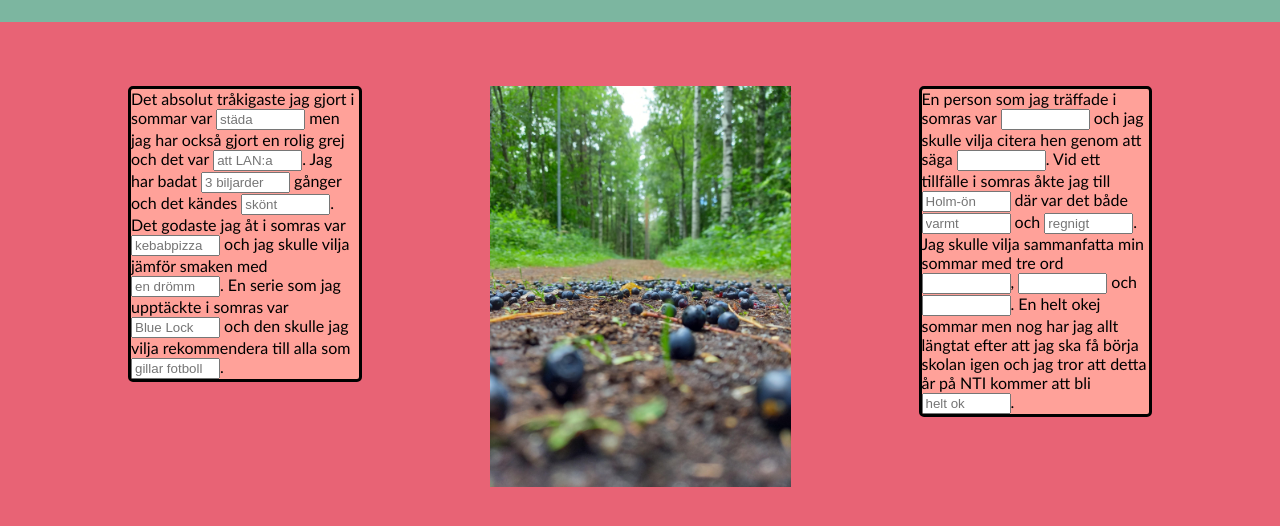
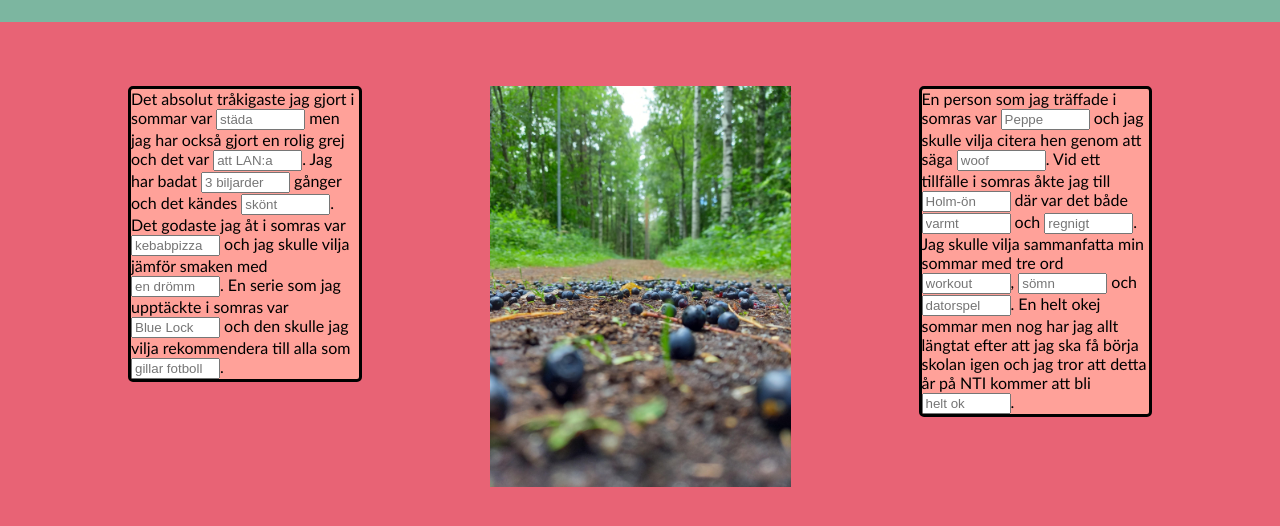
Before and after one commit to Alex-mp4/minsommar, a plain HTML site: page index.html in a window 1280 px wide. Shown: the part 50-576 px from the top of the page. Drawn offline with Linux system fonts and the light colour scheme.

Commit message:
🚑 remaining placeholders

```diff
--- a/index.html
+++ b/index.html
@@ -34,18 +34,18 @@
         </div>
         <div class="container3">
                 En person som jag träffade i somras var <label for="fname"></label>
-                <input type="text" id="fname" name="fname" placeholder="" size="8">
+                <input type="text" id="fname" name="fname" placeholder="Peppe" size="8">
                 och jag skulle vilja citera hen genom att säga <label for="fname"></label>
-                <input type="text" id="fname" name="fname" placeholder="" size="8">.
+                <input type="text" id="fname" name="fname" placeholder="woof" size="8">.
                 Vid ett tillfälle i somras åkte jag till <label for="fname"></label>
                 <input type="text" id="fname" name="fname" placeholder="Holm-ön" size="8">
                 där var det både <label for="fname"></label>
                 <input type="text" id="fname" name="fname" placeholder="varmt" size="8"> och <label for="fname"></label>
                 <input type="text" id="fname" name="fname" placeholder="regnigt" size="8">.
                 Jag skulle vilja sammanfatta min sommar med tre ord <label for="fname"></label>
-                <input type="text" id="fname" name="fname" placeholder="" size="8">, <label for="fname"></label>
-                <input type="text" id="fname" name="fname" placeholder="" size="8"> och <label for="fname"></label>
-                <input type="text" id="fname" name="fname" placeholder="" size="8">.
+                <input type="text" id="fname" name="fname" placeholder="workout" size="8">, <label for="fname"></label>
+                <input type="text" id="fname" name="fname" placeholder="sömn" size="8"> och <label for="fname"></label>
+                <input type="text" id="fname" name="fname" placeholder="datorspel" size="8">.
                 En helt okej sommar men nog har jag allt längtat efter att jag ska få börja
                 skolan igen och jag tror att detta år på NTI kommer att bli <label for="fname"></label>
                 <input type="text" id="fname" name="fname" placeholder="helt ok" size="8">.
```
